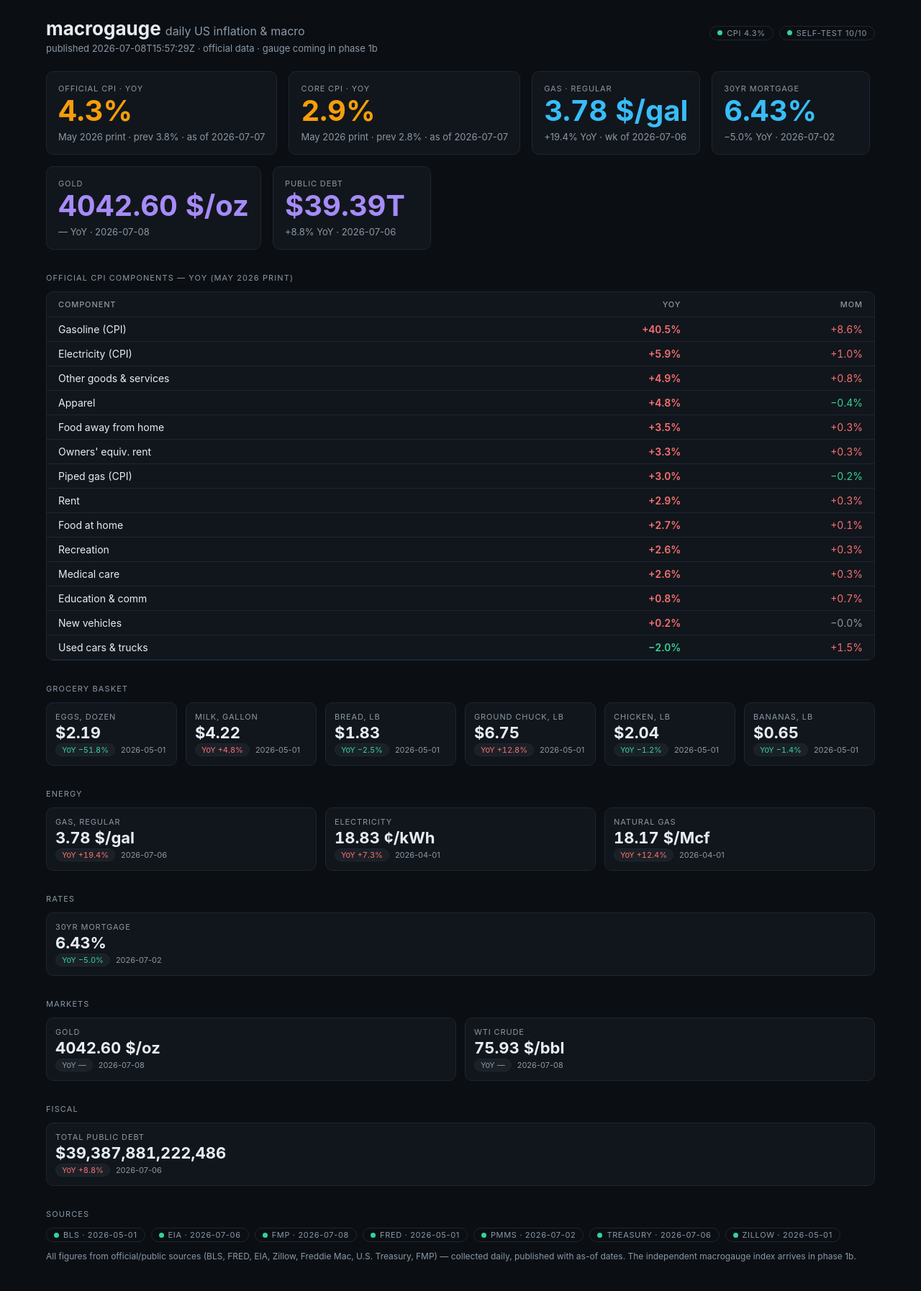
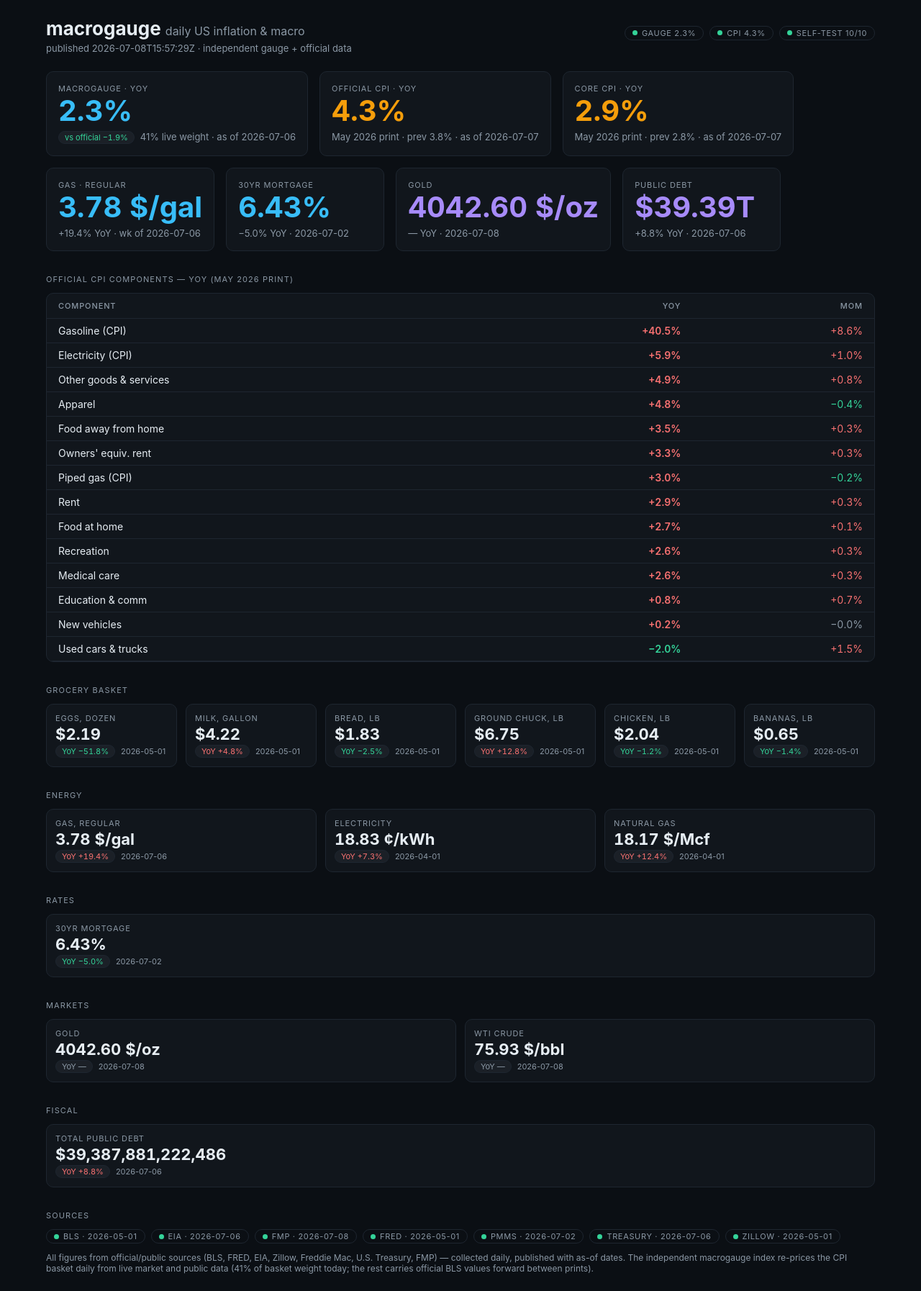
Before and after one commit to ewyluda/macrogauge, a Next.js app in the folder site/: page / in a window 1280 px wide. Shown: the whole page at 72% size. Built offline with nearby package versions, Linux system fonts and the light colour scheme.

Commit message:
feat: gauge KPI on homepage hero — sky accent, gap chip, honest coverage

```diff
--- a/site/src/app/page.tsx
+++ b/site/src/app/page.tsx
@@ -1,3 +1,4 @@
+import pulse from "../../public/data/pulse.json";
 import official from "../../public/data/official.json";
 import qa from "../../public/data/qa.json";
 import status from "../../public/data/sources_status.json";
@@ -83,10 +84,11 @@ export default function Home() {
             </span>
           </h1>
           <div style={{ color: "var(--muted)", fontSize: 13, marginTop: 4 }}>
-            published {official.published_at} · official data · gauge coming in phase 1b
+            published {pulse.published_at} · independent gauge + official data
           </div>
         </div>
         <div style={{ display: "flex", gap: 8 }}>
+          <StatusPill ok={true} label={`Gauge ${fmtPct(pulse.gauge.yoy_pct)}`} />
           <StatusPill ok={true} label={`CPI ${fmtPct(cpi.yoy_pct)}`} />
           <StatusPill
             ok={qa.passed === qa.total}
@@ -96,6 +98,13 @@ export default function Home() {
       </header>
 
       <div style={{ display: "flex", gap: 16, flexWrap: "wrap", marginTop: 24 }}>
+        <KpiCard
+          label="Macrogauge · YoY"
+          value={fmtPct(pulse.gauge.yoy_pct)}
+          context={`${pulse.gauge.coverage_pct.toFixed(0)}% live weight · as of ${pulse.gauge.as_of}`}
+          accent="sky"
+          chip={<DeltaChip value={pulse.gap_pp} prefix="vs official" />}
+        />
         <KpiCard
           label="Official CPI · YoY"
           value={fmtPct(cpi.yoy_pct)}
@@ -246,7 +255,10 @@ export default function Home() {
         <div style={{ fontSize: 12, color: "var(--muted)", marginTop: 12 }}>
           All figures from official/public sources (BLS, FRED, EIA, Zillow, Freddie
           Mac, U.S. Treasury, FMP) — collected daily, published with as-of dates. The
-          independent macrogauge index arrives in phase 1b.
+          independent macrogauge index re-prices the CPI basket daily from live
+          market and public data ({pulse.gauge.coverage_pct.toFixed(0)}% of basket
+          weight today; the rest carries official BLS values forward between
+          prints).
         </div>
       </Section>
     </main>
--- a/site/src/components/KpiCard.tsx
+++ b/site/src/components/KpiCard.tsx
@@ -1,3 +1,5 @@
+import type { ReactNode } from "react";
+
 const ACCENTS = {
   sky: "var(--accent-sky)",
   amber: "var(--accent-amber)",
@@ -13,11 +15,13 @@ export function KpiCard({
   value,
   context,
   accent = "sky",
+  chip,
 }: {
   label: string;
   value: string;
   context: string;
   accent?: Accent;
+  chip?: ReactNode;
 }) {
   return (
     <div
@@ -50,7 +54,10 @@ export function KpiCard({
       >
         {value}
       </div>
-      <div style={{ fontSize: 13, color: "var(--muted)", marginTop: 4 }}>{context}</div>
+      <div style={{ fontSize: 13, color: "var(--muted)", marginTop: 4 }}>
+        {chip ? <span style={{ marginRight: 8 }}>{chip}</span> : null}
+        {context}
+      </div>
     </div>
   );
 }
```
